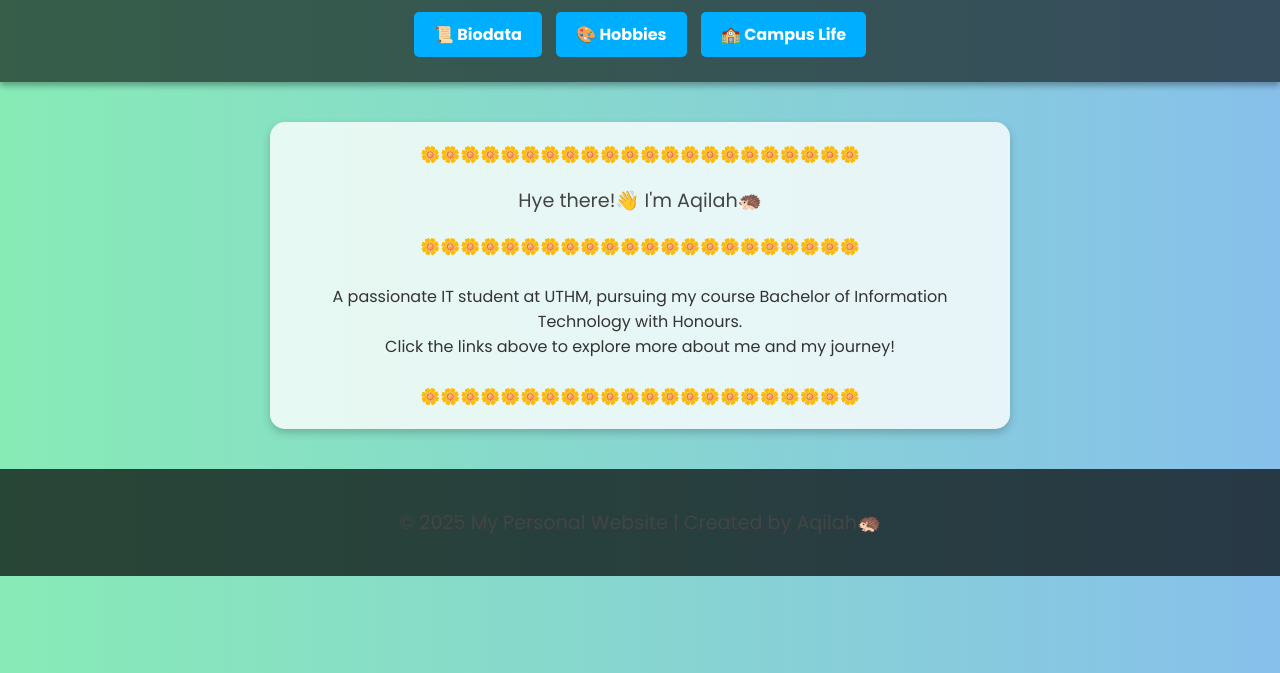
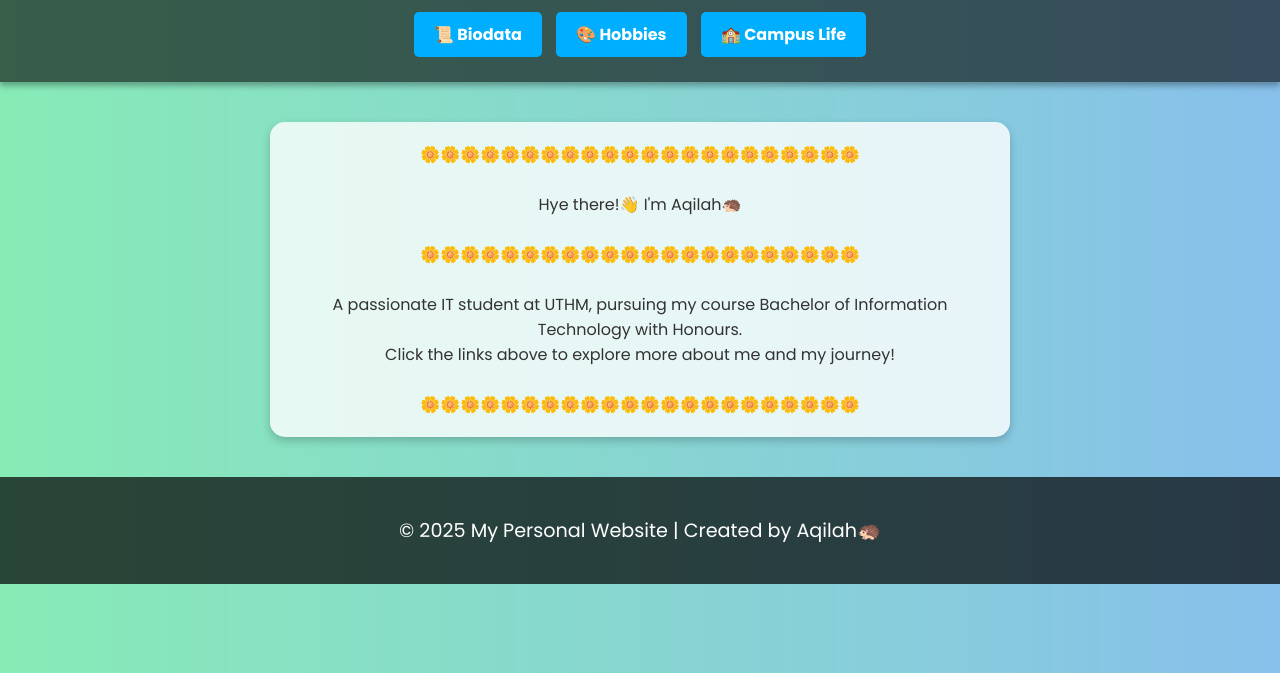
Before and after one commit to qyla-rkz/Lab_3, a plain HTML site: page index.html in a window 1280 px wide. Shown: the part 127-800 px from the top of the page. Drawn offline with Linux system fonts and the light colour scheme.

Commit message:
Initial commit edit index.html

```diff
--- a/index.html
+++ b/index.html
@@ -55,7 +55,7 @@
     }
     p {
       font-size: 1.2em;
-      color: #444;
+      color: #ffffff;
     }
     @keyframes fadeIn {
       from { opacity: 0; }
@@ -82,8 +82,8 @@
   </header>
   <main>
 
-    🌼🌼🌼🌼🌼🌼🌼🌼🌼🌼🌼🌼🌼🌼🌼🌼🌼🌼🌼🌼🌼🌼<br>
-    <p>Hye there!👋 I'm Aqilah🦔</p>
+    🌼🌼🌼🌼🌼🌼🌼🌼🌼🌼🌼🌼🌼🌼🌼🌼🌼🌼🌼🌼🌼🌼<br><br>
+    Hye there!👋 I'm Aqilah🦔<br><br>
     🌼🌼🌼🌼🌼🌼🌼🌼🌼🌼🌼🌼🌼🌼🌼🌼🌼🌼🌼🌼🌼🌼<br><br>
     A passionate IT student at UTHM, pursuing my course Bachelor of Information Technology with Honours.<br>
     Click the links above to explore more about me and my journey!<br><br>
```
